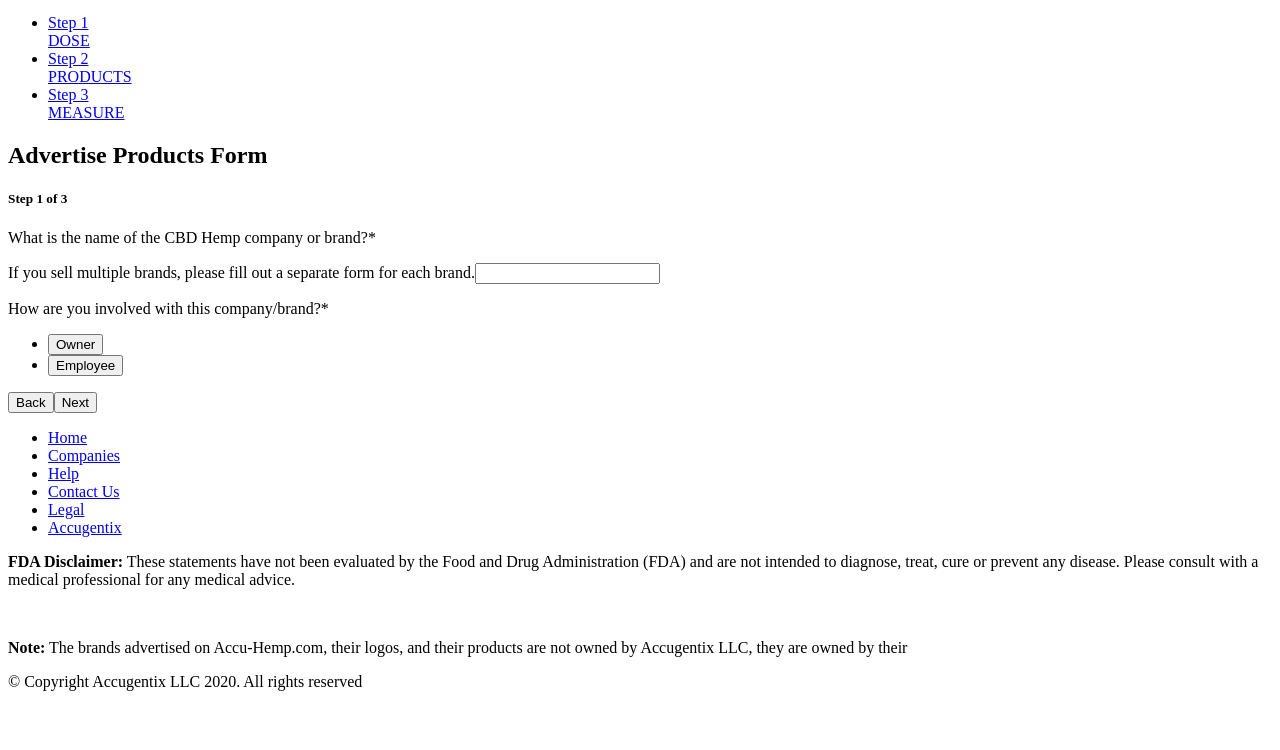
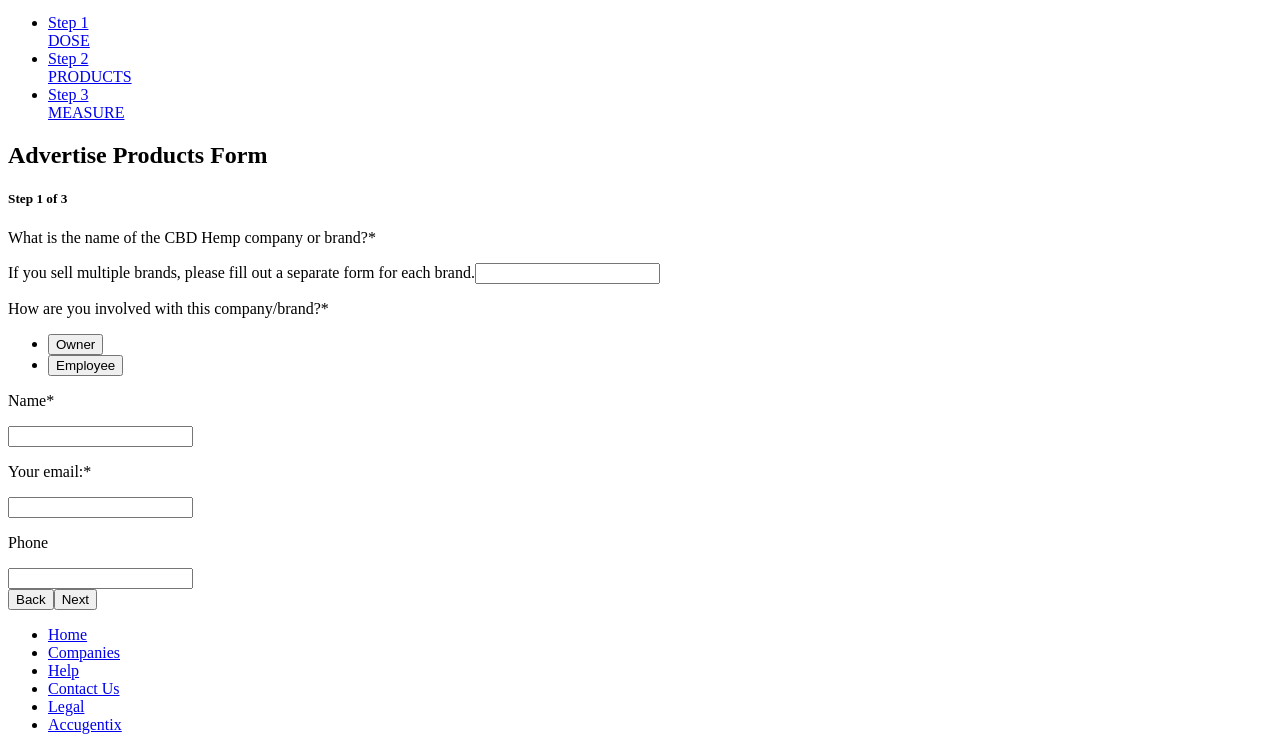
Before and after one commit to cbvargas5/Accu-Hemp, a React app: page /advertise-products/1 in a window 1280 px wide. Shown: the part 438-1188 px from the top of the page. Before the commit the page ends 1145 px from the top, so only its background shows below. Built offline with nearby package versions, Linux system fonts and the light colour scheme; the HTML template or start-up script is replaced by a standard one.

Commit message:
commented out helmet until i complete bulk of App

```diff
--- a/client/src/components/pages/AdvertiseProducts/TabUserInfo.jsx
+++ b/client/src/components/pages/AdvertiseProducts/TabUserInfo.jsx
@@ -51,6 +51,26 @@ class TabUserInfo extends Component {
             </li>
           </ul>
         </div>
+        <div>
+          <div>
+            <p className="instructions">Name*</p>
+            <label htmlFor="first-name">
+              <input type="text" name="first-name" id="first-name"/>
+            </label>
+          </div>
+          <div>
+            <p className="instructions">Your email:*</p>
+            <label htmlFor="first-name">
+              <input type="text" name="first-name" id="first-name"/>
+            </label>
+          </div>
+          <div>
+            <p className="instructions">Phone</p>
+            <label htmlFor="first-name">
+              <input type="tel" name="first-name" id="first-name"/>
+            </label>
+          </div>
+        </div>
       </section>
     )
   }
@@ -59,3 +79,126 @@ class TabUserInfo extends Component {
 const mapStateToProps = (state) => ({...state.advertising})
 
 export default connect(mapStateToProps, { updateInputCompanyName, selectInvolvement, updateInputFirstName, updateInputLastName, updateInputEmail, updateInputPhone })(TabUserInfo)
+
+// // To debug this code, open wixDefaultCustomElement.js in Developer Tools.
+
+// const IMAGE_URL = 'https://static.wixstatic.com/media/e61a71_13b4ffde0d45481fa2e869ecde1140ba~mv2.png';
+// const H4_TEXT = 'Lorem ipsum one dolor sit amet, consectetur adipiscing elit, sed do eiusmod tempor incididunt ut labore et dolore magna aliqua. Ut enim ad minim veniam, quis nostrud exercitation ullamco laboris nisi ut aliquip ex ea commodo consequat. Duis aute irure dolor in reprehenderit in voluptate velit esse cillum dolore eu fugiat nulla pariatur.';
+
+// const DEBUG_TEXT = 'Loading the code for Custom Element \'wix-default-custom-element\'. To debug this code, open wixDefaultCustomElement.js in Developer Tools.';
+
+// const createImage = () => {
+// 	const imageElement = document.createElement('img');
+// 	imageElement.src = IMAGE_URL;
+// 	imageElement.id = 'img-one';
+// 	return imageElement;
+// };
+
+// const createH4 = () => {
+// 	const h4Element = document.createElement('p');
+// 	h4Element.textContent = H4_TEXT;
+// 	h4Element.id = 'h4-one';
+// 	return h4Element;
+// };
+
+// const createTextContainer = () => {
+// 	const textContainer = document.createElement('div');
+// 	textContainer.id = 'flip-card-back-one';
+// 	textContainer.appendChild(createH4());
+// 	return textContainer;
+// };
+
+// const createImageContainer = () => {
+// 	const imageContainer = document.createElement('div');
+// 	imageContainer.id = 'flip-card-front-one';
+// 	imageContainer.appendChild(createImage());
+// 	return imageContainer;
+// };
+
+// const createInnerContainer = () => {
+//     const innerContainer = document.createElement('div');
+//     innerContainer.id = 'flip-card-inner-one';
+//     innerContainer.appendChild(createImageContainer());
+//     innerContainer.appendChild(createTextContainer());
+//     return innerContainer;
+// }
+
+// const createParentContainer = () => {
+//     const parentContainer = document.createElement('div');
+//     parentContainer.id = 'flip-card-one';
+//     parentContainer.appendChild(createInnerContainer());
+//     return parentContainer;
+// }
+
+// const createStyle = () => {
+// 	const styleElement = document.createElement('style');
+// 	styleElement.innerHTML = `
+// #flip-card-one {
+//   background-color: transparent;
+//   height: 380px;
+//   border: 1px solid #f1f1f1;
+//   perspective: 1000px;
+// }
+
+// #flip-card-inner-one {
+//   position: relative;
+//   width: 100%;
+//   height: 100%;
+//   text-align: center;
+//   transition: transform 0.2s;
+//   transform-style: preserve-3d;
+//   box-shadow: 0 4px 8px 0 rgba(0,0,0,0.2);
+// }
+
+// #flip-card-one:hover #flip-card-inner-one {
+//   transform: rotateY(180deg);
+// }
+
+// #flip-card-front-one, #flip-card-back-one {
+//   position: absolute;
+//   width: 100%;
+//   height: 100%;
+//   -webkit-backface-visibility: hidden; /* Safari */
+//   backface-visibility: hidden;
+// }
+
+// #flip-card-front-one {
+//   background-color: #bbb;
+//   color: black;
+// }
+
+// #flip-card-front-one img {
+//   width: 100%;
+//   height: 100%;
+// }
+
+// #h4-one {
+//   padding: 0 20px;
+//   display: block;
+// }
+
+// #flip-card-back-one {
+//   background-color: #006073;
+//   color: white;
+//   display: flex;
+//   flex-direction: column;
+//   justify-content: center;
+//   font-size: 6vw;
+//   transform: rotateY(180deg);
+// }
+//     `;
+// 	return styleElement;
+// };
+
+// class WixDefaultCustomElement extends HTMLElement {
+// 	constructor() {
+// 		super();
+// 		console.log(DEBUG_TEXT);
+// 	}
+
+// 	connectedCallback() {
+// 		this.appendChild(createStyle());
+// 		this.appendChild(createParentContainer());
+// 	}
+// }
+// customElements.define('wix-default-custom-element', WixDefaultCustomElement);
```
Also changed, not shown: 1 other file (tests, documents, lock files or other folders).
